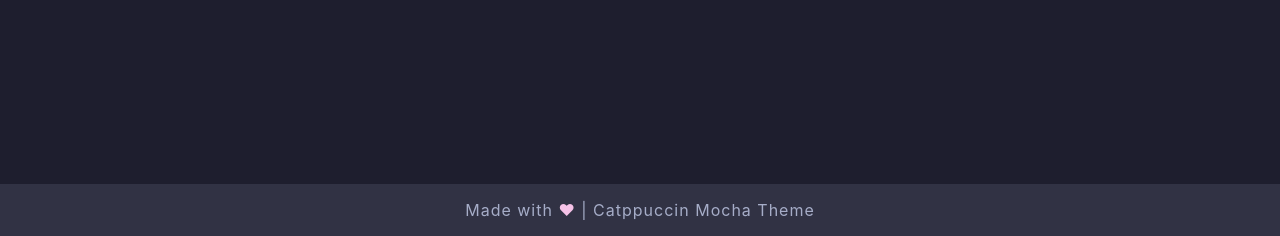
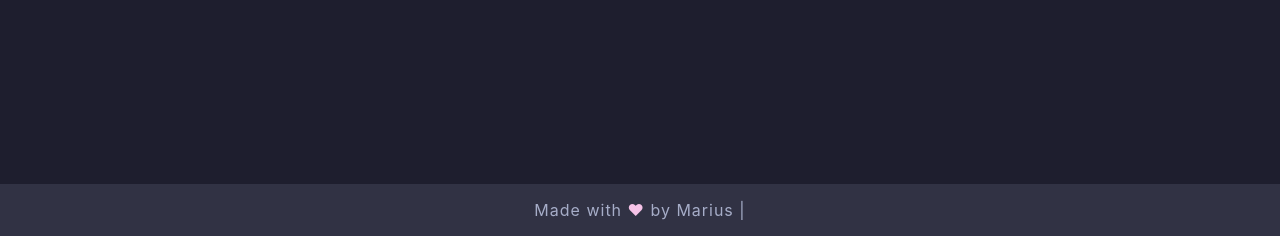
Before and after one commit to MaBenAd/Text2Image, a Django app: page / in a window 1280 px wide. Shown: the part 564-800 px from the top of the page. Run offline with Django 5.2, Linux system fonts and the light colour scheme.

Commit message:
Adding .gitignore

```diff
--- a/generator/templates/generator/base.html
+++ b/generator/templates/generator/base.html
@@ -15,7 +15,7 @@
         {% block content %}{% endblock %}
     </main>
     <footer>
-        <span>Made with <span style="color: var(--ctp-pink);">♥</span> | Catppuccin Mocha Theme</span>
+        <span>Made with <span style="color: var(--ctp-pink);">♥</span> by Marius |</span>
     </footer>
 </body>
 </html>
```
Also changed, not shown: media/generated_images/generated.png (deleted), media/generated_images/generated_13WQqHW.png (deleted), media/generated_images/generated_G22I84D.png (deleted), media/generated_images/generated_Vzn7SSg.png (deleted), media/generated_images/generated_ZQ9xZ2W.png (deleted), media/generated_images/generated_oIMX8ld.png (deleted), 1 other file.
